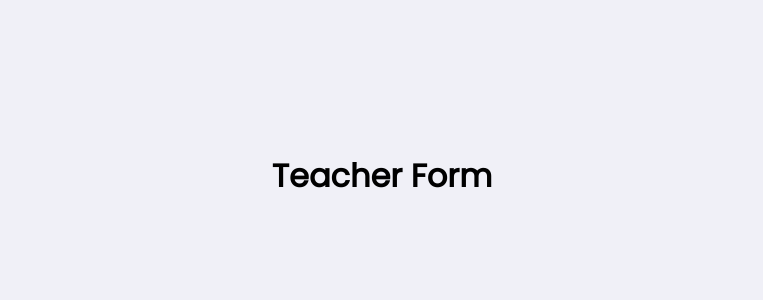
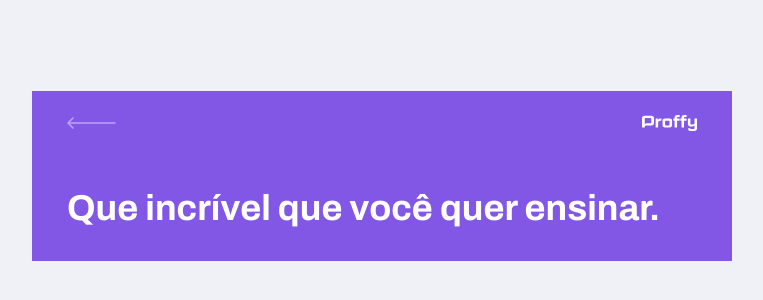
Before and after one commit to CharlesHiroshi/NextLevelWeek02, a React (Create React App) app in the folder web/: page /give-classes in a window 1280 px wide. Shown: the part 224-524 px from the top of the page, without its empty margins (258-1021 px from the left). Built offline with nearby package versions, Linux system fonts and the light colour scheme.

Commit message:
feat: create Header Component

```diff
--- a/web/src/components/PageHeader/index.tsx
+++ b/web/src/components/PageHeader/index.tsx
@@ -0,0 +1,27 @@
+import React from 'react'
+import { Link } from 'react-router-dom'
+
+import logoImg from '../../assets/images/logo.svg'
+import backIcon from '../../assets/images/icons/back.svg'
+
+interface PageHeaderProps {
+  title: string
+}
+
+const PageHeader: React.FC<PageHeaderProps> = (props) => {
+  return (
+    <header className="page-header">
+      <div className="top-bar-container">
+        <Link to="/">
+          <img src={backIcon} alt="voltar" />
+        </Link>
+        <img src={logoImg} alt="Proffy" />
+      </div>
+      <div className="header-content">
+        <strong>{props.title}</strong>
+      </div>
+    </header>
+  )
+}
+
+export default PageHeader
--- a/web/src/pages/TeacherForm/index.tsx
+++ b/web/src/pages/TeacherForm/index.tsx
@@ -1,12 +1,14 @@
 import React from 'react'
+import PageHeader from '../../components/PageHeader'
 
 // import { Container } from './styles';
 
 function TeacherForm() {
   return (
-    <h1>Teacher Form</h1>
+    <div id="page-teacher-form" className="container">
+      <PageHeader title="Que incrível que você quer ensinar." />
+    </div>
   )
-
 }
 
 export default TeacherForm
--- a/web/src/pages/TeacherList/index.tsx
+++ b/web/src/pages/TeacherList/index.tsx
@@ -1,27 +1,14 @@
 import React from 'react'
-import { Link } from 'react-router-dom'
+import PageHeader from '../../components/PageHeader'
 import '../../assets/styles/global.css'
 import './styles.css'
-import logoImg from '../../assets/images/logo.svg'
-import backIcon from '../../assets/images/icons/back.svg'
 
 function TeacherList() {
   return (
     <div id="page-teacher-list" className="container">
-      <header className="page-header">
-        <div className="top-bar-container">
-          <Link to="/">
-            <img src={backIcon} alt="voltar" />
-          </Link>
-          <img src={logoImg} alt="Proffy" />
-        </div>
-        <div className="header-content">
-          <strong>Esses são os Proffys disponíveis.</strong>
-        </div>
-      </header>
+      <PageHeader title="Estes são os Proffys disponíveis." />
     </div>
   )
-
 }
 
 export default TeacherList
```
